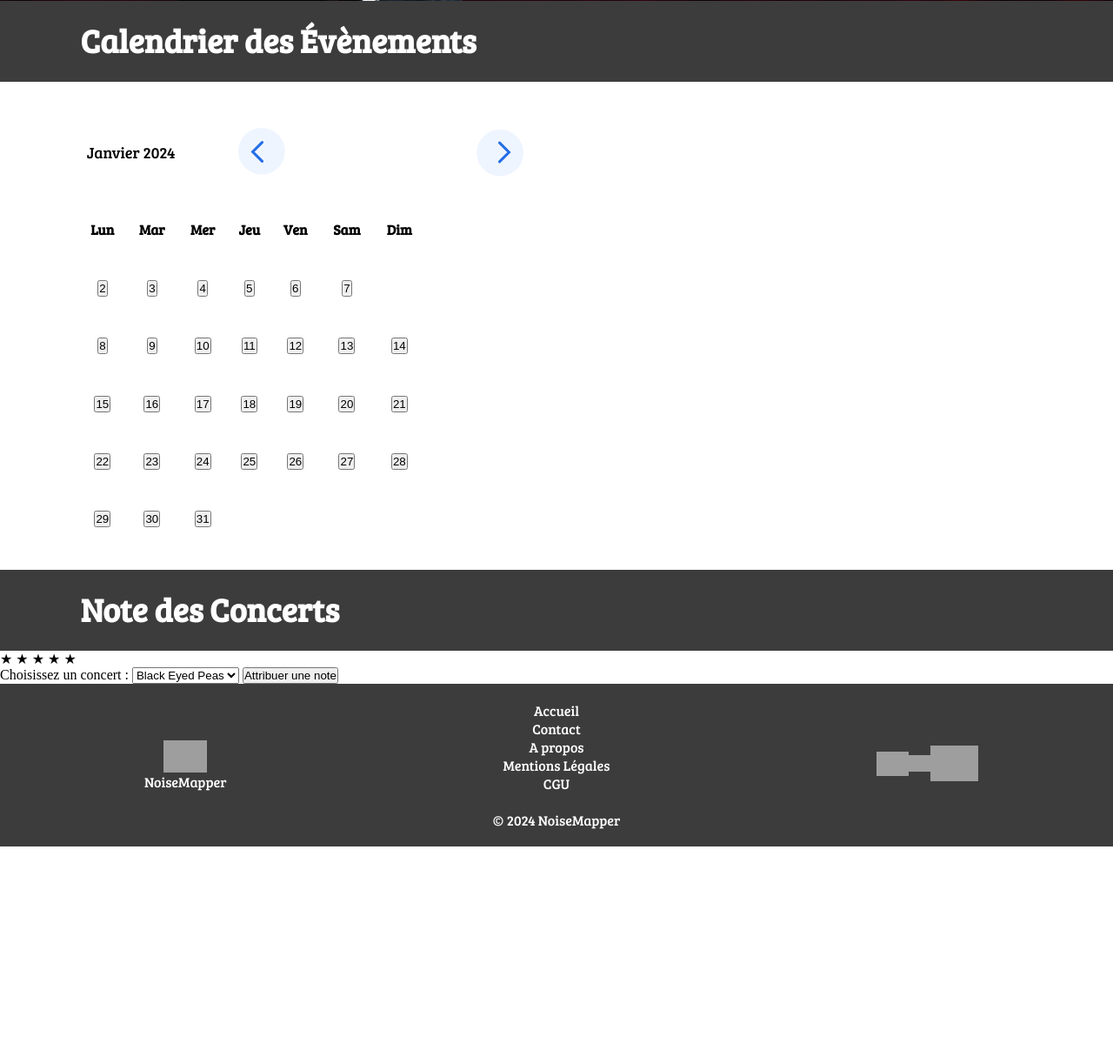
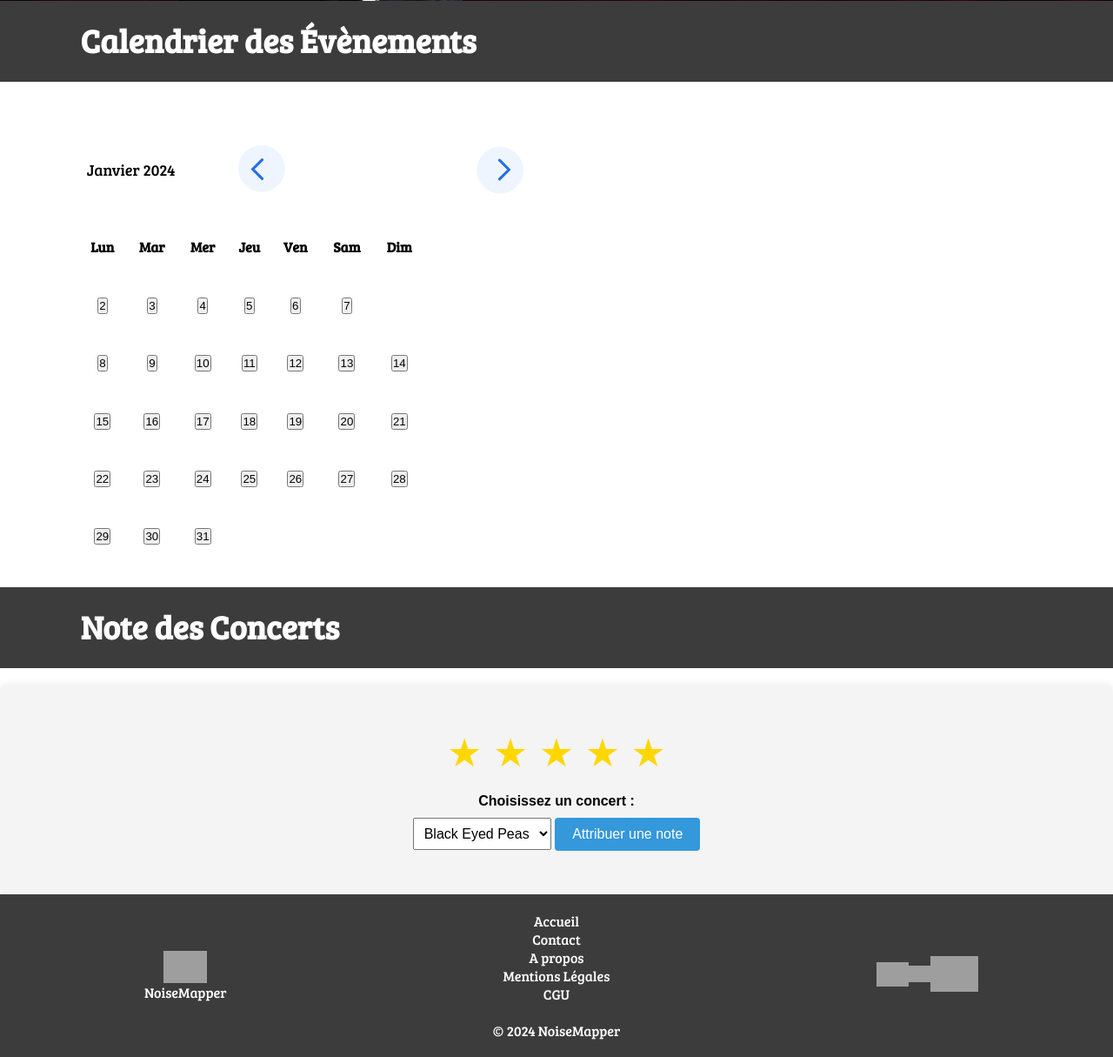
Before and after one commit to Ficelo/Noisemapper, a PHP site: page / in a window 1280 px wide. Shown: the part 826-2041 px from the top of the page at 87% size. Before the commit the page ends 1799 px from the top, so only its background shows below. Run offline with PHP 8.4, Linux system fonts and the light colour scheme; data comes from the database, SQL or seed files in the repository; lists and menus that the app fills with data are empty; grey boxes are pictures that could not be loaded.

Commit message:
Update index.css

```diff
--- a/RESSOURCES/CSS/index.css
+++ b/RESSOURCES/CSS/index.css
@@ -275,3 +275,69 @@
     padding-left: 10%;
     margin-top: 10%;
   }
+
+
+
+
+
+.notetot {
+  background-color: #fff;
+  padding: 20px;
+  border-radius: 8px;
+  box-shadow: 0 0 10px rgba(0, 0, 0, 0.1);
+  font-family: 'Arial', sans-serif;
+  background-color: #f4f4f4;
+  margin: 0;
+  padding: 0;
+  display: flex;
+  justify-content: center;
+  align-items: center;
+  height:30vh;
+}
+
+.rating-container {
+  text-align: center;
+}
+
+.rating-stars {
+  font-size: 45px;
+}
+
+.rating-stars .star {
+  cursor: pointer;
+  color: #ffd700;
+}
+
+.rating-stars .star:hover {
+  color: #f39c12;
+}
+
+form {
+  margin-top: 20px;
+  text-align: center;
+}
+
+label {
+  display: block;
+  margin-bottom: 10px;
+  font-weight: bold;
+}
+
+select {
+  padding: 8px;
+  font-size: 16px;
+}
+
+input[type="submit"] {
+  padding: 10px 20px;
+  background-color: #3498db;
+  color: #fff;
+  border: none;
+  border-radius: 4px;
+  cursor: pointer;
+  font-size: 16px;
+}
+
+input[type="submit"]:hover {
+  background-color: #E86584;
+}
```
